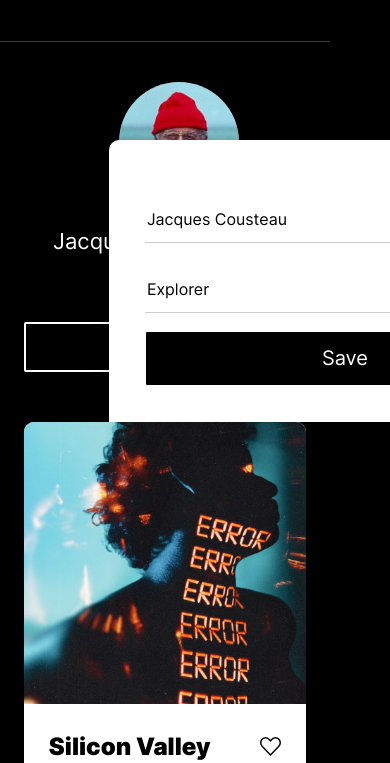
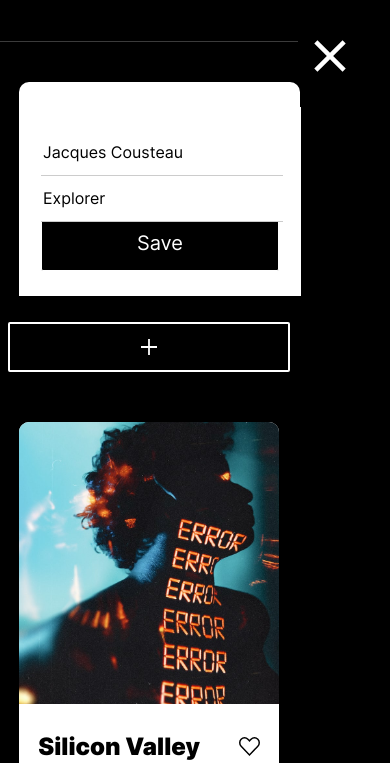
Before and after one commit to tHALL3000/web_project_4, a plain HTML site: page index.html in a window 390 px wide. Both pictures are taken after a click on the button 264 px from the left and 328 px from the top of the page. Shown: the part 81-844 px from the top of the page. Drawn offline with Linux system fonts and the light colour scheme.

Commit message:
feat: formatting

```diff
--- a/index.css
+++ b/index.css
@@ -1,6 +1,5 @@
 @import url(/vendor/fonts.css);
 @import url(/vendor/normalize.css);
-@import url(/root/root.css);
 @import url(/root/blocks/page/page.css);
 @import url(/root/blocks/header/header.css);
 @import url(/root/blocks/main-content/main-content.css);
@@ -18,7 +17,7 @@
 @import url(/root/blocks/modal/__text/modal__text.css);
 @import url(/root/blocks/modal/__show/modal__show.css);
 @import url(/root/blocks/modal/__form-control/modal__form-control.css);
-@import url(/root//blocks/modal/__form-control-label/modal__form-control-label.css);
+@import url(/root/blocks/modal/__form-control-label/modal__form-control-label.css);
 @import url(/root/blocks/modal/__form-control-input/modal__form-control-input.css);
 @import url(/root/blocks/modal/__contents/modal__contents.css);
 @import url(/root/blocks/modal/__close-bar/modal__close-bar.css);
--- a/root/blocks/button/button.css
+++ b/root/blocks/button/button.css
@@ -2,13 +2,13 @@
 	margin: 0;
 	padding: 15px 40px;
 	font-size: 20px;
-    background: #000000;
-    border-radius: 2px;
+	background: #000000;
+	border-radius: 2px;
 	border: 1px solid #fff;
 	cursor: pointer;
 	user-select: none;
 	transition: background-color 0.3s, transform 0.2s;
-    text-align: center;
+	text-align: center;
 }
 
 .button:hover {
--- a/root/blocks/footer/__copyright/footer__copyright.css
+++ b/root/blocks/footer/__copyright/footer__copyright.css
@@ -1,4 +1,4 @@
-.footer__copyright{
+.footer__copyright {
 	font-weight: 400;
 	font-size: 18px;
 	line-height: 22px;
--- a/root/blocks/footer/footer.css
+++ b/root/blocks/footer/footer.css
@@ -1,4 +1,3 @@
-.footer{
-    padding-bottom: 60px;
-
+.footer {
+	padding-bottom: 60px;
 }
--- a/root/blocks/modal/__contents/modal__contents.css
+++ b/root/blocks/modal/__contents/modal__contents.css
@@ -1,6 +1,6 @@
 .modal__contents {
 	background-color: #fff;
-    padding-left:  36px;
+	padding-left: 36px;
 	padding-right: 36px;
 	padding-bottom: 36px;
 	padding-top: 0;
@@ -10,3 +10,12 @@
 	/* width: 100%; */
 	/* padding: .5rem; */
 }
+
+@media only screen and (max-width: 500px) {
+	.modal__contents {
+		padding-left: 22px;
+		padding-right: 22px;
+		padding-bottom: 25px;
+		margin-top: 25px;
+	}
+}
--- a/root/blocks/modal/__form-control/modal__form-control.css
+++ b/root/blocks/modal/__form-control/modal__form-control.css
@@ -6,3 +6,9 @@
 	align-items: center;
 	justify-content: space-between;
 }
+@media only screen and (max-width: 500px) {
+    .modal__form-control {
+    height: 26px;
+	width: 238px;
+    }
+}
--- a/root/blocks/modal/__text/modal__text.css
+++ b/root/blocks/modal/__text/modal__text.css
@@ -7,3 +7,12 @@
     color: #000000;
     width: 100%;
 }
+
+
+    @media only screen and (max-width: 500px) {
+    .modal__text{
+    font-size: 18px;
+    line-height: 22px;
+    margin-bottom: 76px;
+    }
+}
--- a/root/blocks/modal/modal.css
+++ b/root/blocks/modal/modal.css
@@ -12,6 +12,13 @@
     border-radius: 10px;
     z-index: 3;
     min-width: 430px;
+    }
 
-
+    @media only screen and (max-width: 500px) {
+    .modal{
+    left: 19px;
+    right: 19px;
+    top: unset;
+    min-width: 281px;
     }
+}
--- a/root/blocks/page/page.css
+++ b/root/blocks/page/page.css
@@ -1,4 +1,4 @@
-.page{
+.page {
 	position: relative;
 	align-content: center;
 	max-width: 880px;
@@ -10,12 +10,14 @@
 	color: #fff;
 	-webkit-font-smoothing: antialiased;
 	-moz-osx-font-smoothing: grayscale;
-    display:flex;
+	display: flex;
 	flex-direction: column;
 }
 
 @media only screen and (max-width: 500px) {
-    .page{
+	.page {
 		position: fixed;
+		max-height: 2814px;
+		overflow-y: auto;
 	}
 }
--- a/root/blocks/photo-grid/photo-grid.css
+++ b/root/blocks/photo-grid/photo-grid.css
@@ -27,14 +27,9 @@
 }
 @media only screen and (max-width: 775px) {
     .photo-grid {
-
         margin-left: 24px;
         margin-right: 24px;
         grid-template-columns: repeat(auto-fill, minmax(282px, 1fr));
-}
-
-
-    }
 }
 
 @media only screen and (max-width: 500px) {
```
Lines whose indentation alone changed are shown as unchanged.
